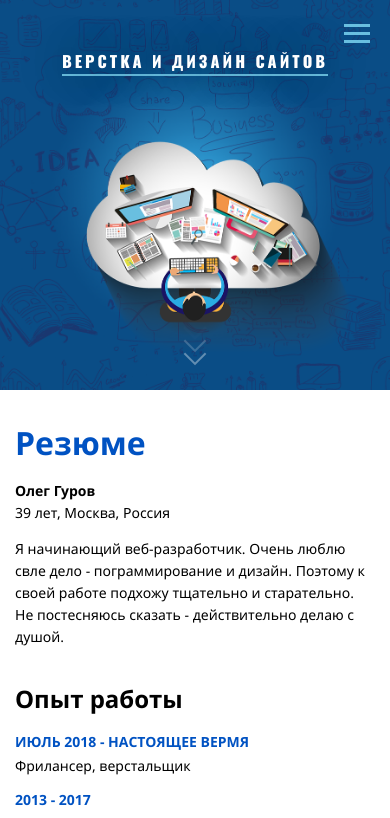
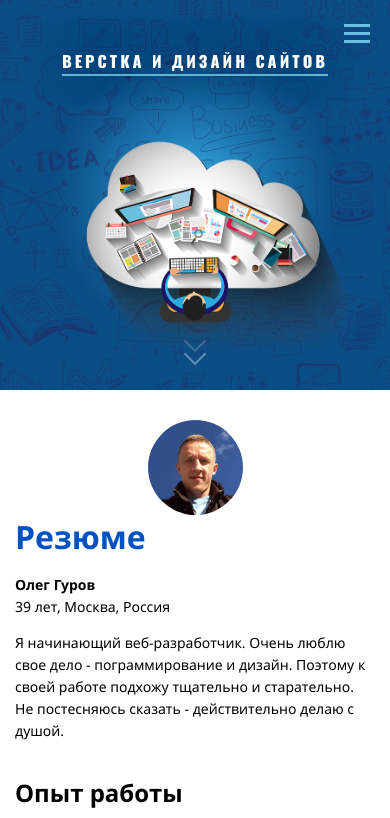
Before and after one commit to gurovoleg/portfolio, a website: page docs/index.html in a window 390 px wide. Shown: the top 818 px of the page. Drawn offline with Linux system fonts and the light colour scheme.

Commit message:
секция Резюме - отображение фото для мобильного разрешения

```diff
--- a/docs/index.html
+++ b/docs/index.html
@@ -65,19 +65,20 @@
 			<div class="row">
 
 				<!-- Фотография -->
-				<div class="col-md-2 col-xl-3">
-					<div class="resume-photo hidden-md">
+				<div class="col-12 col-md-2 col-xl-3">
+					<div class="resume-photo">
+					<!-- <div class="resume-photo d-none d-md-block"> -->
 						<img src="usercontent/img/my-photo-big.jpg" alt="Фотография">
 					</div>
 				</div>
 				<!--// Фотография -->
 
-				<div class="col-md-10 col-xl-9">
+				<div class="col-12 col-md-10 col-xl-9">
 
 					<h2 class="heading-main">Резюме</h2>
 					<p><strong>Олег Гуров</strong><br>
 					39 лет, Москва, Россия</p>
-					<p>Я начинающий веб-разработчик. Очень люблю свле дело - пограммирование и дизайн. Поэтому к своей работе подхожу тщательно и старательно. Не постесняюсь сказать - действительно делаю с душой.</p>
+					<p>Я начинающий веб-разработчик. Очень люблю свое дело - пограммирование и дизайн. Поэтому к своей работе подхожу тщательно и старательно. Не постесняюсь сказать - действительно делаю с душой.</p>
 
 					<!-- Опыт работы и образование -->
 					<div class="row">
--- a/docs/less/blocks/_photo.less
+++ b/docs/less/blocks/_photo.less
@@ -20,8 +20,8 @@
 }
 
 .resume-photo {
-	// max-width: 100%;
-	// height: auto;
+	width: 95px;
+	height: 95px;
 	border-radius: 50%;
 	margin-right: auto;
 	margin-left: auto;
```
Also changed, not shown: docs/css/main.css.
